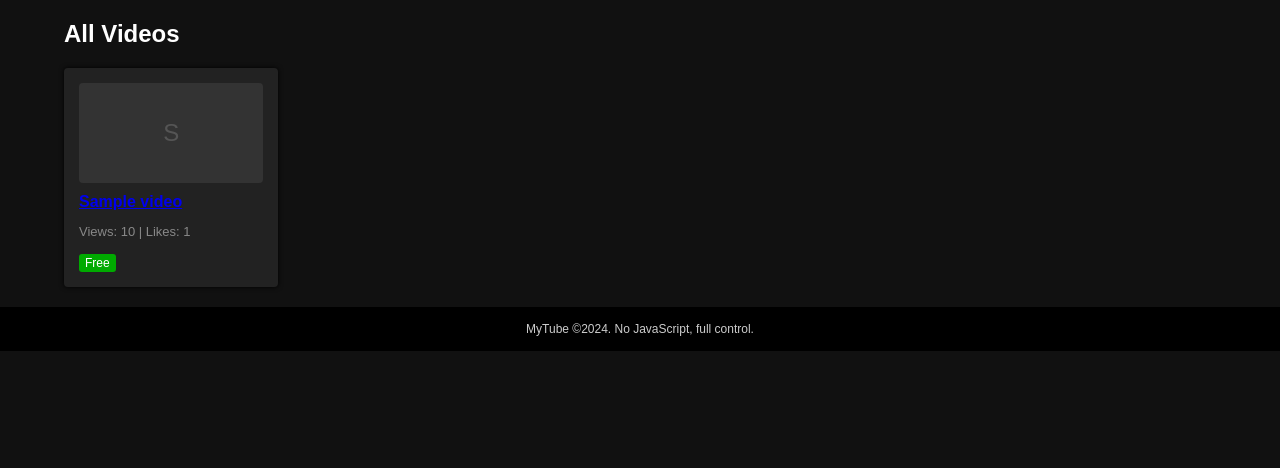
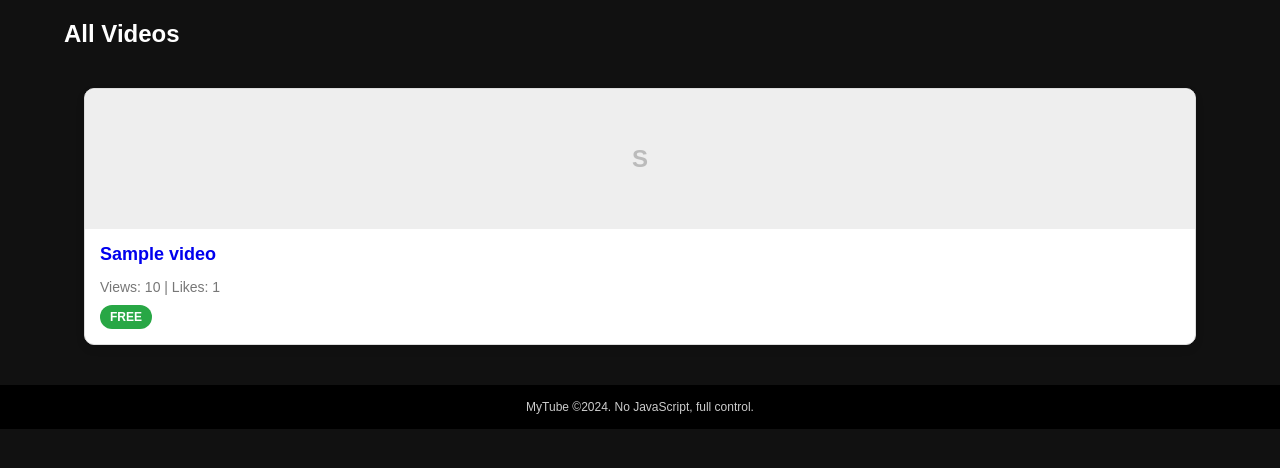
Before and after one commit to yihalem123/videogram, a Django app: page / in a window 1280 px wide. Shown: the part 100-568 px from the top of the page. Run offline with Django 4.2, Linux system fonts and the light colour scheme; a user stored in the database is signed in; tables that the repository leaves empty hold one stand-in row (values such as "Sample post").

Commit message:
frontend

```diff
--- a/app/static/css/style.css
+++ b/app/static/css/style.css
@@ -122,21 +122,28 @@ h2 {
 
 .video-grid {
     display: grid;
-    grid-template-columns: repeat(auto-fill,minmax(200px,1fr));
-    grid-gap: 20px;
+    grid-template-columns: repeat(auto-fit, minmax(250px, 1fr));
+    gap: 20px;
+    padding: 20px;
+    max-width: 1200px;
+    margin: 0 auto;
 }
 
-.video-card, .recommended-item, .profile-video-item {
-    background: #222;
-    padding: 15px;
-    border-radius: 4px;
-    box-shadow: 0 0 5px #000;
+/* Video card */
+.video-card {
+    background: #fff;
+    border: 1px solid #ddd;
+    border-radius: 10px;
+    box-shadow: 0 4px 8px rgba(0, 0, 0, 0.1);
+    overflow: hidden;
+    transition: transform 0.3s ease, box-shadow 0.3s ease;
 }
 
-.video-card h3, .recommended-item h4 {
-    margin: 0 0 10px;
-    font-size: 16px;
+.video-card:hover {
+    transform: translateY(-5px);
+    box-shadow: 0 8px 15px rgba(0, 0, 0, 0.2);
 }
+
 
 .video-meta, .category-label {
     color: #888;
@@ -145,37 +152,61 @@ h2 {
 }
 
 .video-thumb {
-    background: #333;
-    height: 100px;
+    position: relative;
+    background-color: #eee;
+    height: 140px;
     display: flex;
+    justify-content: center;
     align-items: center;
-    justify-content: center;
-    color: #555;
     font-size: 24px;
-    margin-bottom: 10px;
-    border-radius: 4px;
+    font-weight: bold;
+    color: #bbb;
 }
 
-.placeholder-thumb {
-    padding: 5px;
+/* Video info */
+.video-info {
+    padding: 15px;
 }
 
+.video-info h3 {
+    margin: 0 0 10px;
+    font-size: 18px;
+    font-weight: bold;
+    color: #007BFF;
+    text-decoration: none;
+}
+
+.video-info h3 a {
+    text-decoration: none;
+}
+
+.video-info h3 a:hover {
+    text-decoration: underline;
+}
+
+.video-meta {
+    font-size: 14px;
+    color: #777;
+    margin-bottom: 10px;
+}
+
+/* Tags */
 .tag {
     display: inline-block;
-    padding: 2px 6px;
+    padding: 5px 10px;
     font-size: 12px;
-    margin-top: 5px;
-    border-radius: 3px;
+    font-weight: bold;
+    border-radius: 15px;
+    color: #fff;
+    text-transform: uppercase;
 }
 
 .free-tag {
-    background: #0a0;
-    color: #fff;
+    background-color: #28a745;
 }
 
 .premium-tag {
-    background: #a00;
-    color: #fff;
+    background-color: #dc3545;
 }
 
 .video-detail-page .video-player-container {
```
